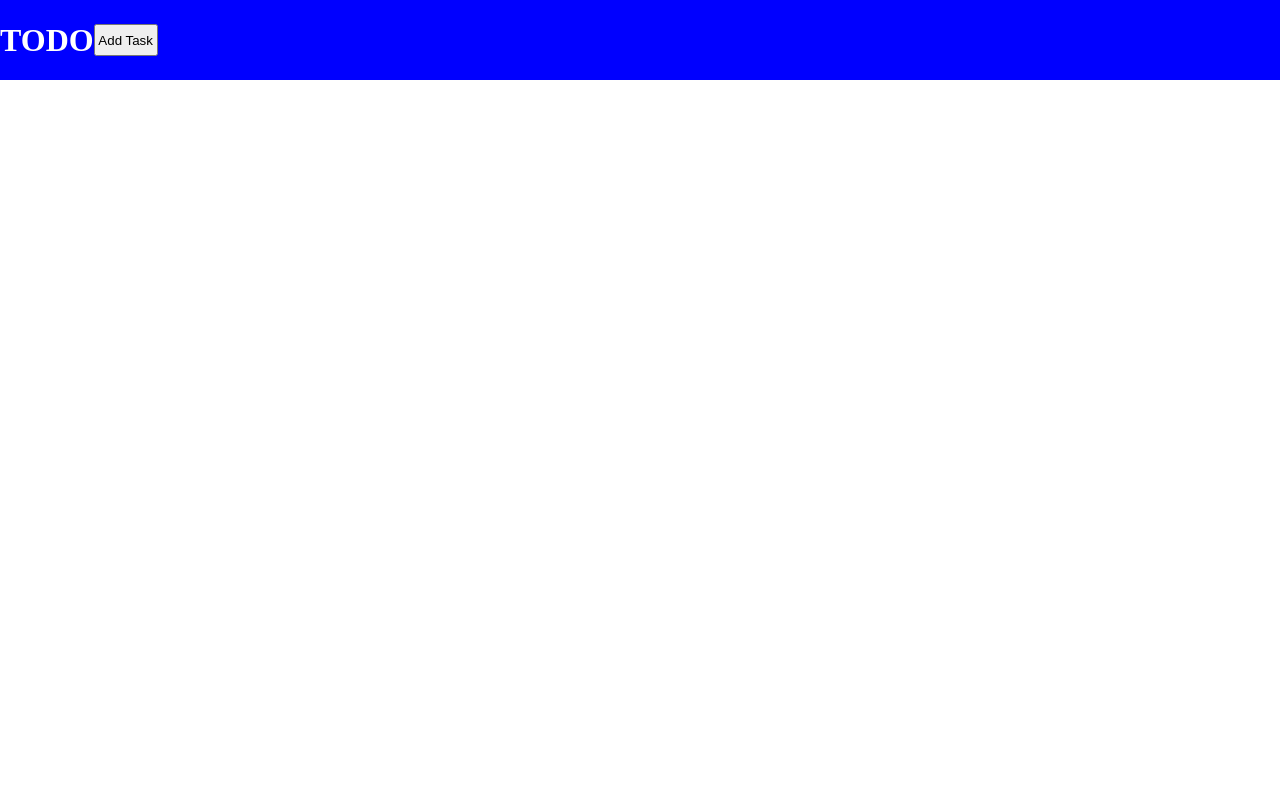
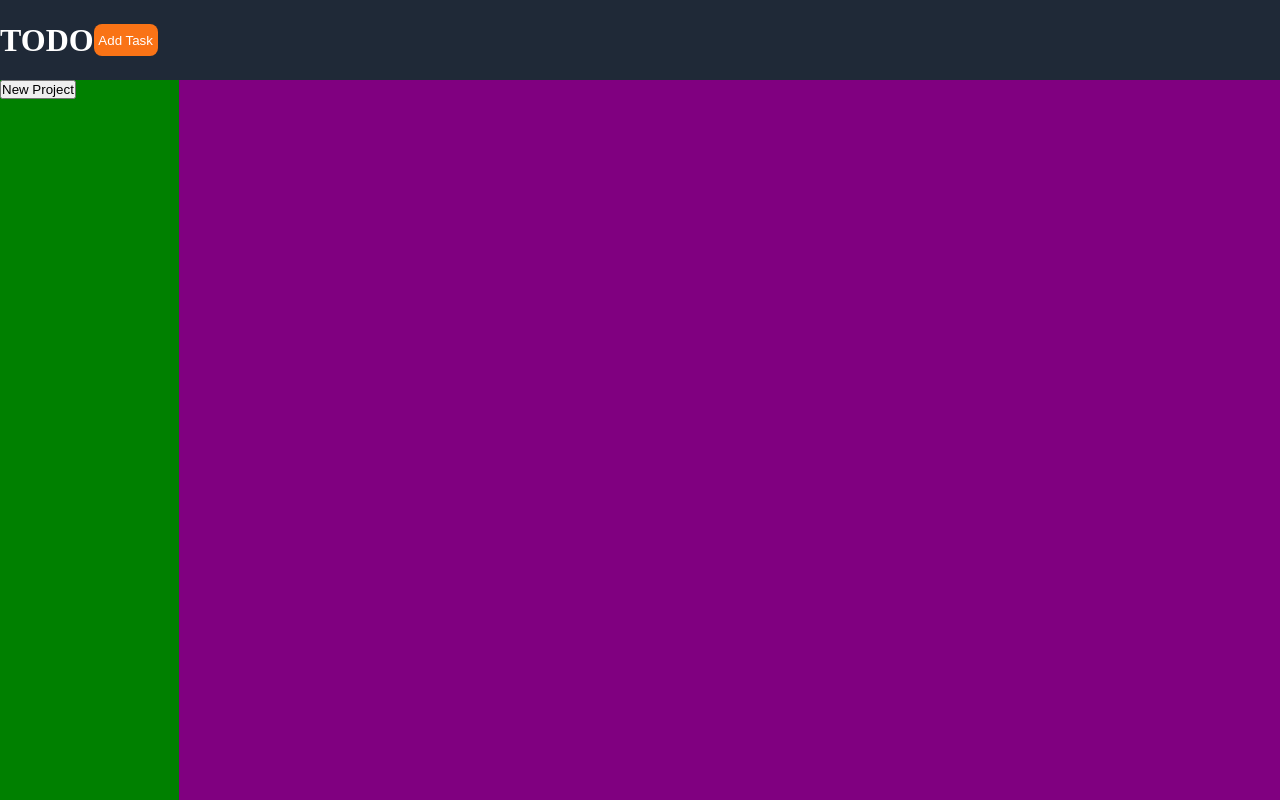
Before and after one commit to Kgodisho-Mononyane/todo-list, a website built with webpack: page src/template.html in a window 1280 px wide. Built offline with nearby package versions, Linux system fonts and the light colour scheme.

Commit message:
add core styling

```diff
--- a/src/style.css
+++ b/src/style.css
@@ -2,11 +2,20 @@
 * {
     margin: 0;
     padding: 0;
-    --background-blue: blue;
-    --white: white;
+    --background-blue: #1F2937;
+    --background-blue-hover: #3f4f66;
+    --background-blue-active: #647894;
+    --orange:#F97316;
+    --orange-hover: #d36314;
+    --orange-active: #b15412;
+    --background-gray: #dfdde0;
+    --dark-gray: #535353;
+    --background-white: white;
+    --background-black: black;
 
-    --display: 10vh;
-    --sidebar: 15vw;
+    --header: 10vh;
+    --sidebar: 14vw;
+    --spacing: 1.5em;
 }
 
 
@@ -14,16 +23,45 @@
 header {
     display: flex;
     background-color: var(--background-blue);
-    height: var(--display);
-    flex-direction: center;
+    height: var(--header);
+    flex-direction: space-between;
     align-items: center;
 }
 
 #heading {
-    color: var(--white)
+    color: var(--background-white)
 }
 
 #add-btn {
     height: 2rem;
     width: 4rem;
+    background-color: var(--orange);
+    border-radius: 0.5rem;
+    border: none;
+    color: var(--background-white)
 }
+
+#add-btn:hover {
+    background-color: var(--orange-hover)
+}
+
+#add-btn:active {
+    background-color: var(--orange-active);
+}
+
+
+/* MAIN */
+main {
+    display: flex;
+    height: calc(100vh - var(--header));
+}
+
+#left-container {
+    width: var(--sidebar);
+    background-color: green;
+}
+
+#right-container {
+    background-color: purple;
+    width: calc(100vw - var(--sidebar))
+}
--- a/src/template.html
+++ b/src/template.html
@@ -11,7 +11,9 @@
         <button id="add-btn">Add Task</button>
     </header>
     <main>
-        <div id="left-container"></div>
+        <div id="left-container">
+            <button id="project-btn">New Project</button>
+        </div>
         <div id="right-container"></div>
     </main>
 </body>
```
